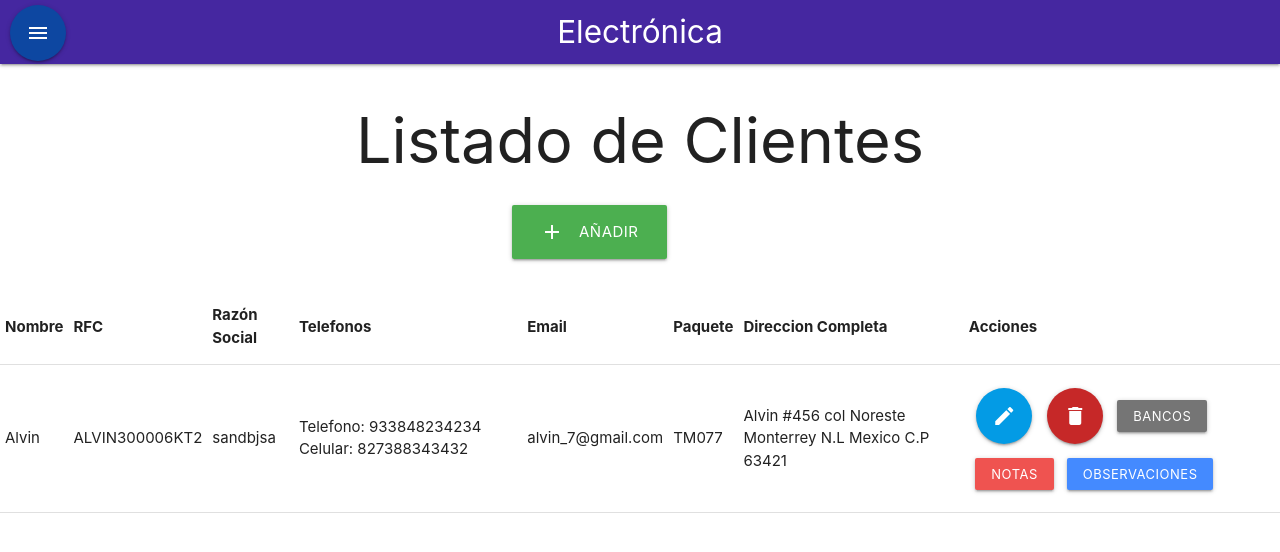
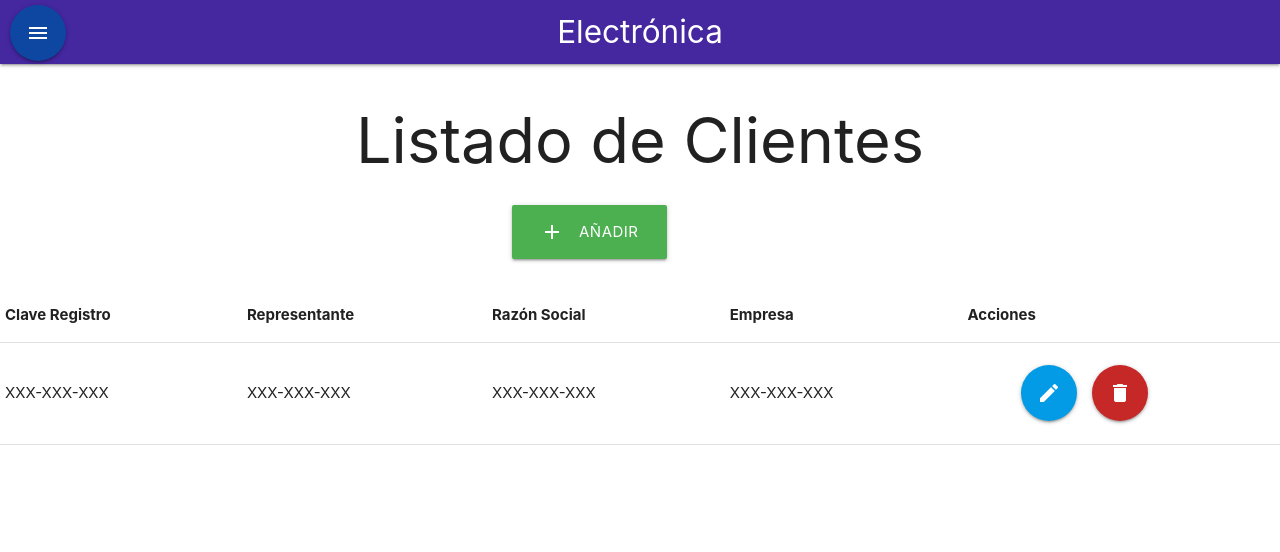
Before and after one commit to NamedRoger/electronica, a React (Create React App) app in the folder front/: page /clientes in a window 1280 px wide. Shown: the top 552 px of the page. Built offline with nearby package versions, Linux system fonts and the light colour scheme.

Commit message:
tabla clientes

```diff
--- a/front/src/pages/clientes/views/TablaCliente.js
+++ b/front/src/pages/clientes/views/TablaCliente.js
@@ -7,30 +7,22 @@ export default function TablaCliente() {
         <table className="highlight">
             <thead>
                 <tr>
-                    <th>Nombre</th>
-                    <th>RFC</th>
+                    <th>Clave Registro</th>
+                    <th>Representante</th>
                     <th>Razón Social</th>
-                    <th>Telefonos</th>
-                    <th>Email</th>
-                    <th>Paquete</th>
-                    <th>Direccion Completa</th>
+                    <th>Empresa</th>
                     <th>Acciones</th>
                 </tr>
             </thead>
 
             <tbody>
                 <tr>
-                    <td>Alvin</td>
-                    <td>ALVIN300006KT2</td>
-                    <td>sandbjsa</td>
-                    <td>Telefono: 933848234234
-                    Celular: 827388343432
-            </td>
-                    <td>alvin_7@gmail.com</td>
-                    <td>TM077</td>
-                    <td>Alvin #456 col Noreste Monterrey N.L Mexico C.P 63421</td>
+                    <td>XXX-XXX-XXX</td>
+                    <td>XXX-XXX-XXX	</td>
+                    <td>XXX-XXX-XXX	</td>
+                    <td>XXX-XXX-XXX	</td>
                     <td>
-                        <div className="botones">
+                        <div className="botones container">
                             <a className="btn-floating btn-large waves-effect waves-light light-blue darken-1"
                                 href={pages[0].dropdown[2].link} rel="noreferrer" target="_blank">
                                 <i className="material-icons">edit</i>
@@ -38,12 +30,6 @@ export default function TablaCliente() {
                             <button className="btn-floating btn-large waves-effect waves-light red darken-3">
                                 <i className="material-icons">delete</i>
                             </button>
-                            <a className="waves-effect waves-light grey darken-1 btn-small"
-                                href={pages[0].dropdown[3].link} rel="noreferrer" target="_blank">Bancos</a>
-                            <a className="waves-effect waves-light red lighten-1 btn-small"
-                                href={pages[0].dropdown[4].link} rel="noreferrer" target="_blank">Notas</a>
-                            <a className="waves-effect waves-light blue accent-2 btn-small"
-                                href={pages[0].dropdown[5].link} rel="noreferrer" target="_blank">Observaciones</a>
                         </div>
                     </td>
                 </tr>
```
